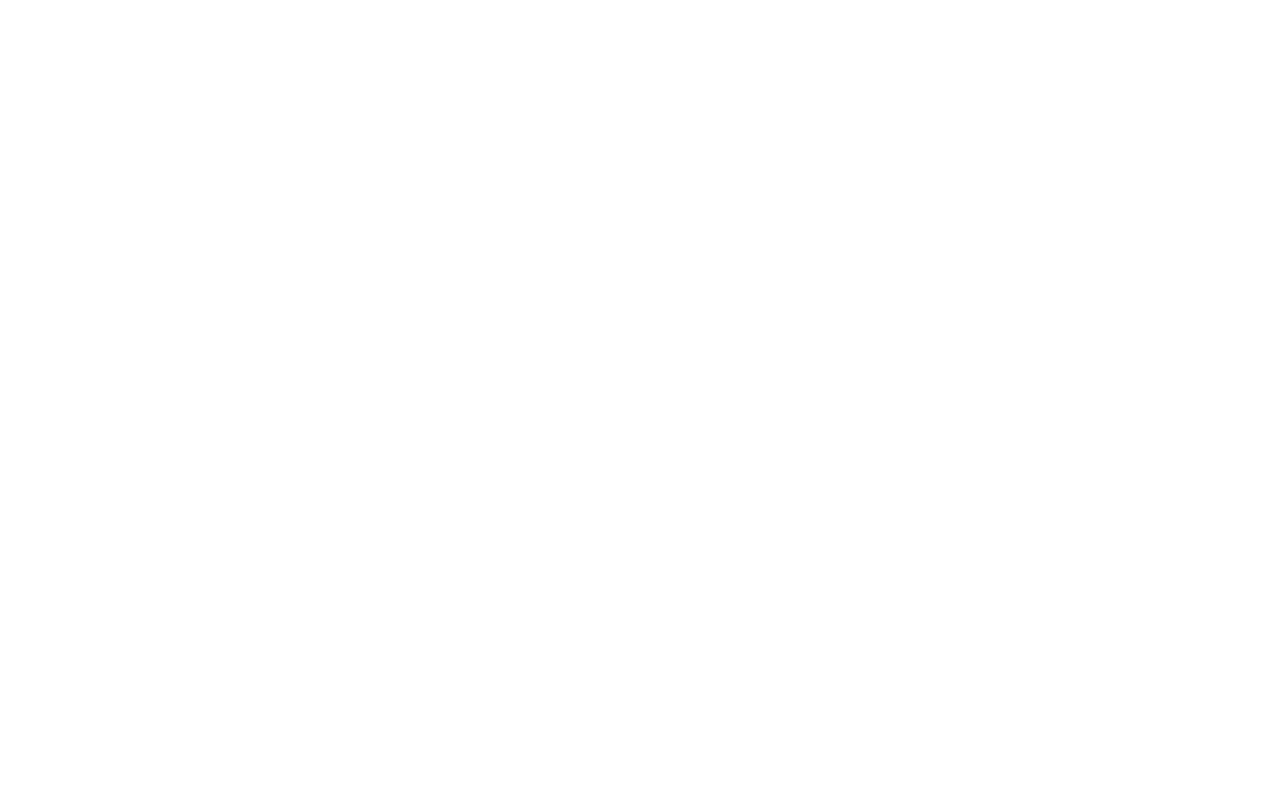
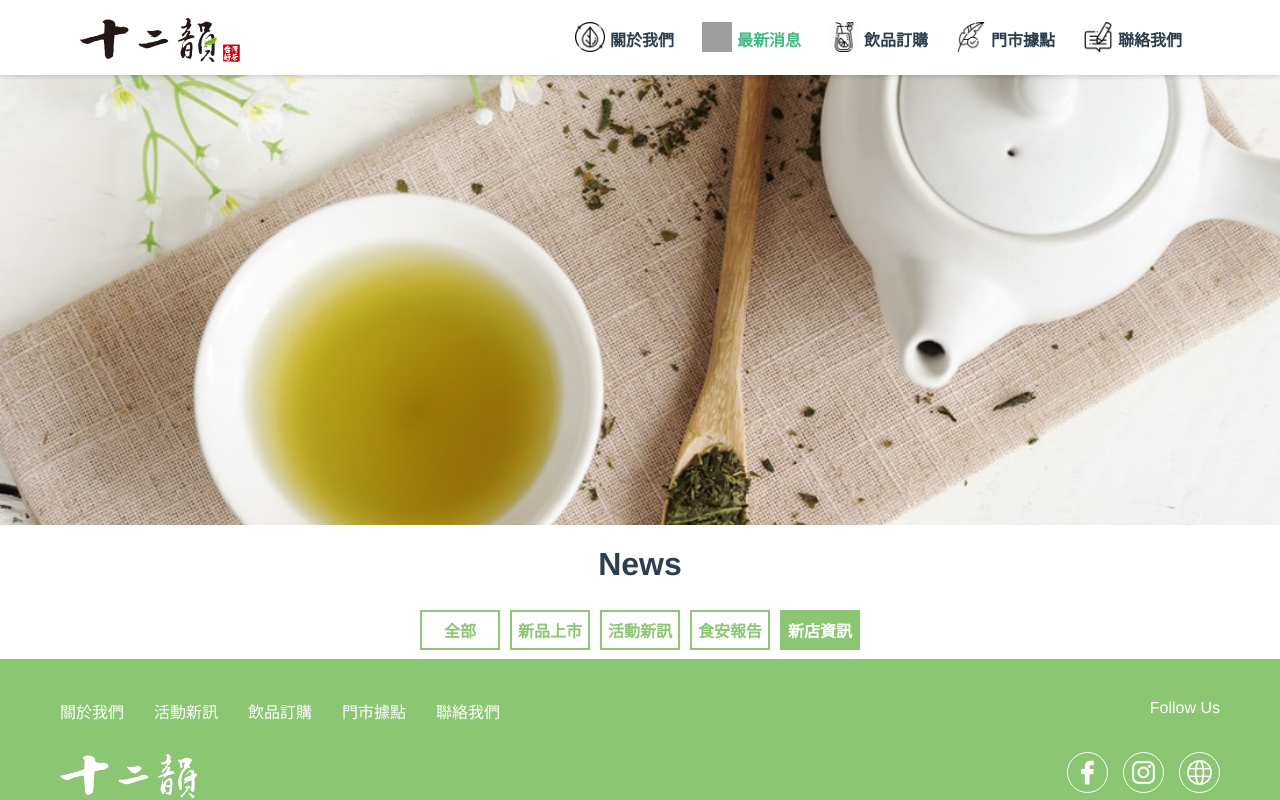
Before and after one commit to Little-Ker/2021-08-21-Vue-Tea-Melody, a Vue app: page /#/news in a window 1280 px wide. Before the commit this address had no page. Shown: the top 800 px of the page. Built offline with nearby package versions, Linux system fonts and the light colour scheme; grey boxes are pictures that could not be loaded.

Commit message:
[新增] 最新消息-選項按鈕

```diff
--- a/src/components/AboutText.vue
+++ b/src/components/AboutText.vue
@@ -119,7 +119,7 @@
 
 .about {
     position: relative;
-    max-width: 920px;
+    max-width: 1160px;
     margin: auto;
     overflow: hidden;
 }
--- a/src/components/Footer.vue
+++ b/src/components/Footer.vue
@@ -88,7 +88,6 @@
     }
 
     .upFooter {
-        max-width: 960px;
         height: 100%;
     }
 
@@ -158,11 +157,13 @@
         border-radius: 50%;
         background-color: #fff;
         color: #8bc672;
+        /* color: #8bc6726e; */
         font-weight: bold;
         font-size: 50px;
         margin: auto;
         margin-top: 50px;
         position: relative;
+        overflow: hidden;
     }
 
     .btn p {
@@ -177,7 +178,7 @@
     }
 
     .footer {
-        max-width: 960px;
+        max-width: 1160px;
         margin: auto;
         padding: 30px 20px;
         color: #fff;
@@ -191,8 +192,8 @@
     .footerColor {
         width: 100%;
         height: 100%;
-        opacity: 0.9;
         background-color: #8bc672;
+        /* background-color: #8bc6726e; */
         background-blend-mode: screen;
     }
 </style>
--- /dev/null
+++ b/src/components/NewsList.vue
@@ -0,0 +1,112 @@
+<template>
+    <div class="container">
+        <div class="newsList">
+            <ul class="chooseList">
+                <li v-for='(item, index) in chooseAry' :key='index'>
+                    <div class="typeBtn">
+                        <input :id="`type0${index}}`" checked type="radio" name='newsType' :value="item.value">
+                        <label :for="`type0${index}}`" class="radioStyle"><p>{{item.type}}</p></label>
+                    </div>
+                </li>
+            </ul>
+        </div>
+    </div>
+</template>
+
+<script>
+export default {
+    name: 'NewsList',
+    data() {
+        return {
+            chooseAry: [
+                { type: '全部', value: 'all' },
+                { type: '新品上市', value: 'newDrink' },
+                { type: '活動新訊', value: 'active' },
+                { type: '食安報告', value: 'report' },
+                { type: '新店資訊', value: 'shop' },
+            ]
+        }
+    }
+}
+</script>
+
+<style scoped>
+    * {
+        margin: 0;
+        padding: 0;
+        box-sizing: content-box;
+        /* font-family: wt024; */
+        /* font-family: A-OTF; */
+    }
+
+    ol, ul {
+        list-style: none;
+    }
+
+    .newsList {
+        max-width: 920px;
+        margin: auto;
+    }
+
+    .chooseList {
+        text-align: center;
+        display: flex;
+        justify-content: center;
+        flex-wrap: wrap;
+    }
+
+    label p {
+        box-sizing: border-box;
+        width: 80px;
+        height: 40px;
+        border: 2px solid #8bc672;
+        color: #8bc672;
+        z-index: 2;
+        font-weight: bold;
+    }
+
+    .radioStyle {
+        cursor: pointer;
+        display: inline-block;
+        width: 80px;
+        height: 40px;
+        line-height: 40px;
+        margin: 5px 5px;
+        /* background-color: #fff; */
+        color: #8bc672;
+        position: relative;
+        overflow: hidden;
+    }
+
+    .radioStyle::before {
+        content: '';
+        position: absolute;
+        left: 0;
+        top: 0;
+        width: 0%;
+        height: 100%;
+        background-color: #8bc672;
+        z-index: -1;
+        transition: .6s;
+    }
+
+    .radioStyle:hover:before {
+        width: 180%;
+    }
+
+    label p:hover {
+        color: #fff;
+    }
+
+    input:checked + label {
+        background-color: #8bc672;
+    }
+
+    input:checked + label p {
+        color: #fff;
+    }
+
+    input {
+        display: none;
+    }
+</style>
--- a/src/components/Slide.vue
+++ b/src/components/Slide.vue
@@ -1,6 +1,6 @@
 <template>
 <!-- slide -->
-  <div class="slide" @mouseleave = 'createTimer' @mouseover = 'clearClock'>
+  <div class="slide navBarMargin" @mouseleave = 'createTimer' @mouseover = 'clearClock'>
       <div class="sildeImg" v-for='(item, index) in imgAry' :key="index">
           <img :class='item.className' :src="item.imgName" alt="">
       </div>
@@ -102,9 +102,12 @@
     opacity: 0;
   }
 
+  .navBarMargin {
+        margin-top: 75px;
+    }
+
   .slide {
     position: relative;
-    margin-top: 75px;
   }
 
   img {
--- a/src/router/index.js
+++ b/src/router/index.js
@@ -8,11 +8,13 @@
         children: [{
             path: '/about',
             name: 'About',
-            // route level code-splitting
-            // this generates a separate chunk (about.[hash].js) for this route
-            // which is lazy-loaded when the route is visited.
             component: () =>
-                import ( /* webpackChunkName: "about" */ '../views/About.vue')
+                import ('../views/About.vue')
+        }, {
+            path: '/news',
+            name: 'News',
+            component: () =>
+                import ('../views/News.vue')
         }]
     },
     // {
--- a/src/views/Home.vue
+++ b/src/views/Home.vue
@@ -36,7 +36,7 @@
     return {
       navList: [
         { path:'/about', title:'關於我們' ,icon: require('../assets/nav/home1.png'), iconHover: require('../assets/nav/home2.png') },
-        { path:'/about', title:'活動新訊' ,icon: require('../assets/nav/news1.png'), iconHover: require('../assets/nav/news2.png') },
+        { path:'/news', title:'最新消息' ,icon: require('../assets/nav/news1.png'), iconHover: require('../assets/nav/news2.png') },
         { path:'/about', title:'飲品訂購' ,icon: require('../assets/nav/drink1.png'), iconHover: require('../assets/nav/drink2.png') },
         { path:'/about', title:'門市據點' ,icon: require('../assets/nav/point1.png'), iconHover: require('../assets/nav/point2.png') },
         { path:'/about', title:'聯絡我們' ,icon: require('../assets/nav/contact1.png'), iconHover: require('../assets/nav/contact2.png') }
@@ -80,7 +80,7 @@
   }
 
   #nav {
-    max-width: 1920px;
+    max-width: 1160px;
     margin: auto;
     width: 100%;
     padding: 0px 10px;
--- /dev/null
+++ b/src/views/News.vue
@@ -0,0 +1,43 @@
+<template>
+  <div class="news">
+      <div class="navBarMargin"></div>
+      <div class="banner"></div>
+
+      <h1>News</h1>
+      <NewsList />
+
+    <!-- <Slide />
+    <AboutText/> -->
+    <!-- <h1>This is an about news</h1> -->
+  </div>
+</template>
+
+<script>
+import NewsList from '@/components/NewsList.vue'
+
+export default {
+  name: 'News',
+  components: {
+    NewsList
+    // AboutText
+  },
+}
+</script>
+
+<style scoped>
+    .navBarMargin {
+        margin-top: 75px;
+    }
+    .banner {
+        /* width: 100%; */
+        background-color: #aff;
+        height: 450px;
+        background-image: url('../assets/news/pic1.jpg');
+        background-repeat: no-repeat;
+        background-size: cover;
+        /* background-size: contain; */
+         background-position:55% 50%;
+        background-attachment: fixed;
+
+    }
+</style>
```
Also changed, not shown: src/assets/news/pic1.jpg (added).
